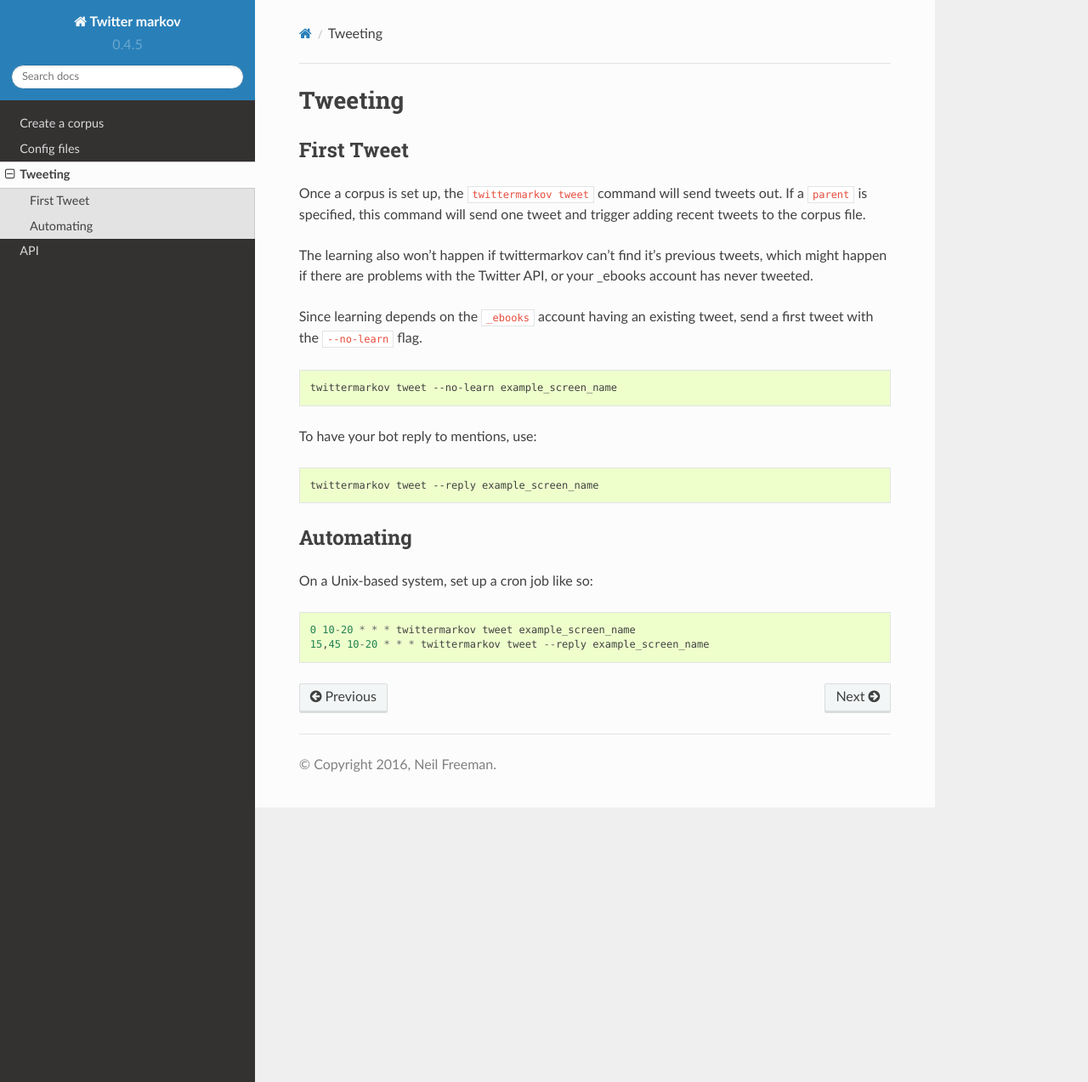
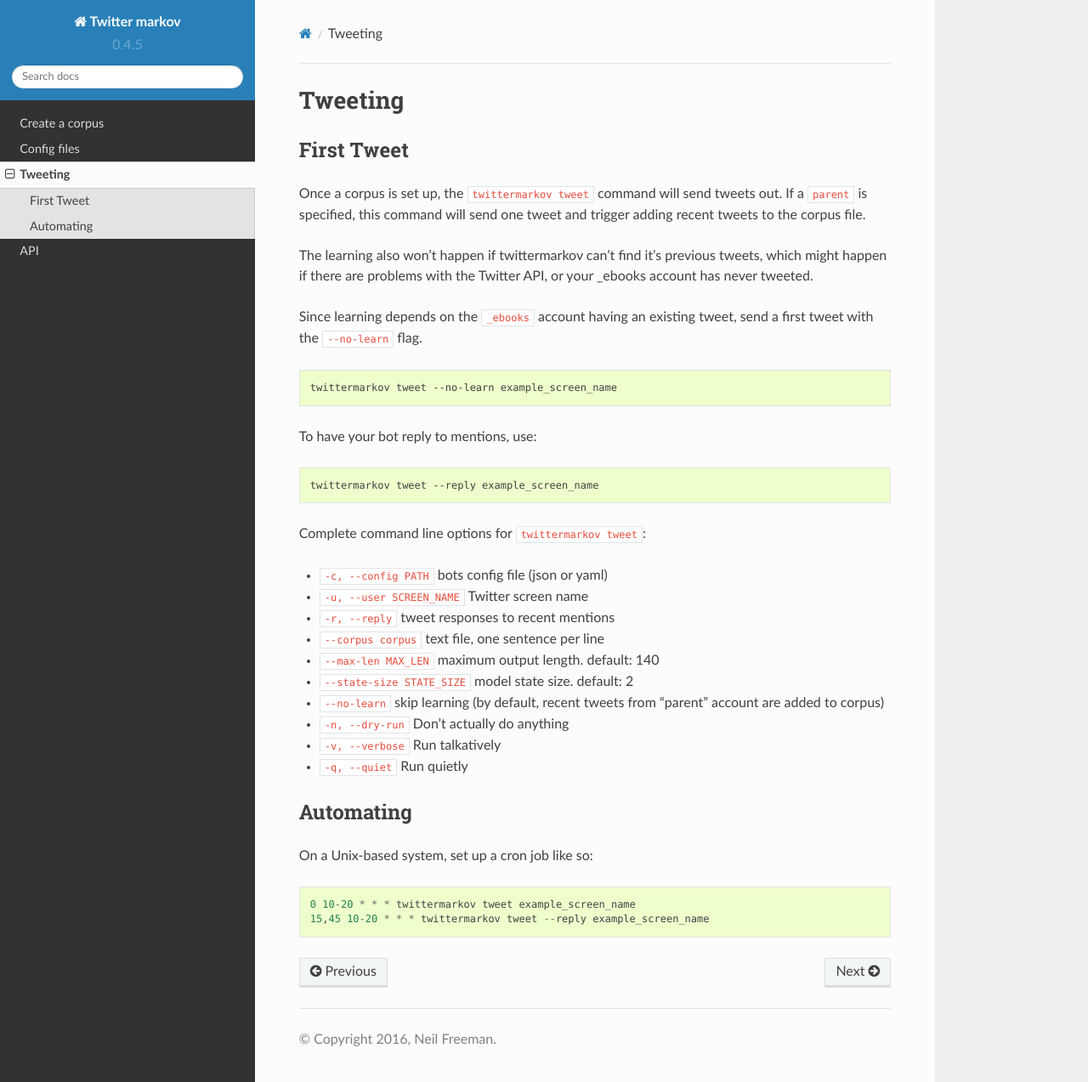
Before and after one commit to fitnr/twitter_markov, a Sphinx documentation site: the page built from docs/source/tweet.rst, in a window 1280 px wide and 1273 px high. Shown: the whole window at 85% size. Built offline with Sphinx 7.4.7 and the Read the Docs theme 2.0.0, drawn with Linux system fonts in a browser that asks for light colours.

Commit message:
expand docs

```diff
--- a/bots.yaml
+++ b/bots.yaml
@@ -7,7 +7,6 @@
 
 users:
     example_screen_name:
-
         # oauth with twitter to get these
         key: '...'
         secret: '...'
@@ -25,7 +24,7 @@
         corpus: tests/data/tweets.txt
 
         # How many tweets should we check to make sure we're not repeating something we already tweeted?
-        checkback: 100
+        checkback: 20
 
         # This determines how long of a phrase the markov chain be working with.
         # Higher values are slower and hew closer to the corpus
--- a/docs/source/tweet.rst
+++ b/docs/source/tweet.rst
@@ -25,6 +25,19 @@
 
     twittermarkov tweet --reply example_screen_name
 
+Complete command line options for ``twittermarkov tweet``:
+
+* ``-c, --config PATH`` bots config file (json or yaml)
+* ``-u, --user SCREEN_NAME`` Twitter screen name
+* ``-r, --reply`` tweet responses to recent mentions
+* ``--corpus corpus`` text file, one sentence per line
+* ``--max-len MAX_LEN`` maximum output length. default: 140
+* ``--state-size STATE_SIZE`` model state size. default: 2
+* ``--no-learn`` skip learning (by default, recent tweets from "parent" account are added to corpus)
+* ``-n, --dry-run`` Don't actually do anything
+* ``-v, --verbose`` Run talkatively
+* ``-q, --quiet`` Run quietly
+
 Automating
 ----------
 
```
Also changed, not shown: 1 other file.
